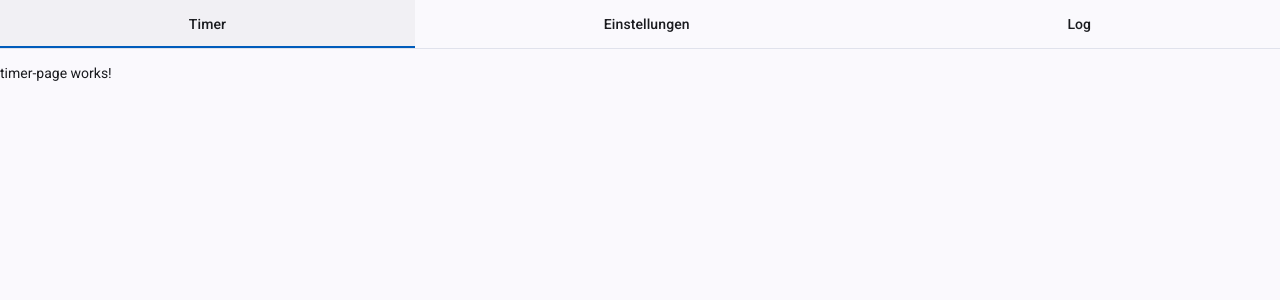
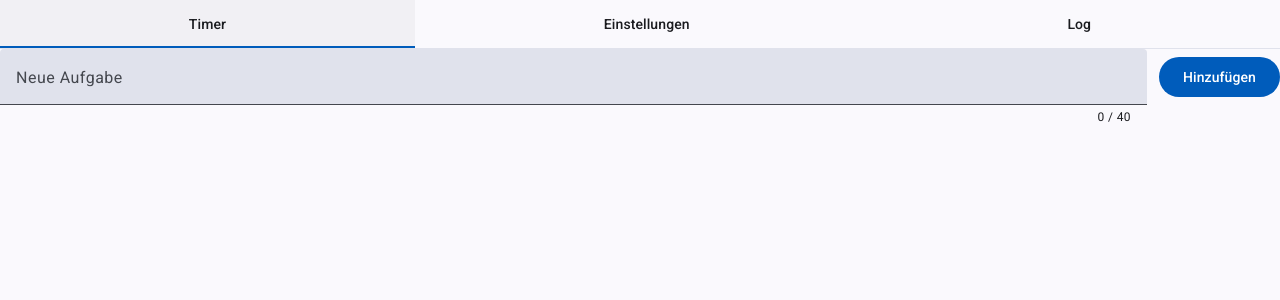
Before and after one commit to lucBoillat/PomodoroTimer, an Angular app: page /timer in a window 1280 px wide. Shown: the top 300 px of the page. Built offline with nearby package versions, Linux system fonts and the light colour scheme.

Commit message:
add task form and display

```diff
--- a/src/app/domain/task.ts
+++ b/src/app/domain/task.ts
@@ -8,12 +8,14 @@ const taskStateSchema = z.discriminatedUnion('status', [
 ]);
 export type TaskState = Readonly<z.infer<typeof taskStateSchema>>;
 
+export const TASK_TITLE_MAX_LENGTH = 40;
+
 const taskSchema = z.object({
   id: z.uuid(),
-  title: z.string().trim().min(1).max(40),
+  title: z.string().trim().min(1).max(TASK_TITLE_MAX_LENGTH),
   state: taskStateSchema,
 });
-const createTaskSchema = taskSchema.pick({ title: true });
+export const createTaskSchema = taskSchema.pick({ title: true });
 
 type TaskInput = z.input<typeof createTaskSchema>;
 export type TaskProps = Readonly<z.output<typeof taskSchema>>;
--- /dev/null
+++ b/src/app/features/timer/task-form.html
@@ -0,0 +1,12 @@
+<form [formRoot]="taskForm">
+  <mat-form-field>
+    <mat-label>Neue Aufgabe</mat-label>
+    <input matInput type="text" [formField]="taskForm.title" />
+    <mat-hint align="end">{{ taskForm.title().value().length }} / {{ maxLength }}</mat-hint>
+    @for (error of taskForm.title().errors(); track $index) {
+      <mat-error>{{ error.message }}</mat-error>
+    }
+  </mat-form-field>
+
+  <button mat-flat-button type="submit">Hinzufügen</button>
+</form>
--- /dev/null
+++ b/src/app/features/timer/task-form.scss
@@ -0,0 +1,19 @@
+:host {
+  display: block;
+}
+
+form {
+  display: flex;
+  align-items: flex-start; // top-align, so the hint/error line below the field doesn't push the button down
+  gap: 12px;
+}
+
+mat-form-field {
+  flex: 1; // the field takes the remaining width
+  min-width: 0; // allow it to shrink below its content width on narrow screens
+}
+
+button[type='submit'] {
+  flex-shrink: 0;
+  margin-top: 8px; // centre the 40px button on the 56px input row
+}
--- /dev/null
+++ b/src/app/features/timer/task-form.ts
@@ -0,0 +1,33 @@
+import { Component, output, signal } from '@angular/core';
+import { form, FormField, FormRoot, validateStandardSchema } from '@angular/forms/signals';
+import { createTaskSchema, TASK_TITLE_MAX_LENGTH } from '../../domain/task';
+import { MatButtonModule } from '@angular/material/button';
+import { MatInputModule } from '@angular/material/input';
+import { MatFormFieldModule } from '@angular/material/form-field';
+
+@Component({
+  imports: [FormField, MatFormFieldModule, MatInputModule, FormRoot, MatButtonModule],
+  selector: 'app-task-form',
+  styleUrl: './task-form.scss',
+  templateUrl: './task-form.html',
+})
+export class TaskForm {
+  readonly added = output<string>();
+  protected readonly maxLength = TASK_TITLE_MAX_LENGTH;
+  protected readonly model = signal({ title: '' });
+
+  protected readonly taskForm = form(
+    this.model,
+    (path) => {
+      validateStandardSchema(path, createTaskSchema);
+    },
+    {
+      submission: {
+        action: async (field) => {
+          this.added.emit(field().value().title);
+          field().reset({ title: '' });
+        },
+      },
+    },
+  );
+}
--- a/src/app/features/timer/timer-page.html
+++ b/src/app/features/timer/timer-page.html
@@ -1 +1 @@
-<p>timer-page works!</p>
+<app-task-form></app-task-form>
--- a/src/app/features/timer/timer-page.ts
+++ b/src/app/features/timer/timer-page.ts
@@ -1,7 +1,8 @@
 import { Component } from '@angular/core';
+import { TaskForm } from './task-form';
 
 @Component({
-  imports: [],
+  imports: [TaskForm],
   selector: 'app-timer-page',
   styleUrl: './timer-page.scss',
   templateUrl: './timer-page.html',
```
Also changed, not shown: 1 other file (tests, documents, lock files or other folders).
